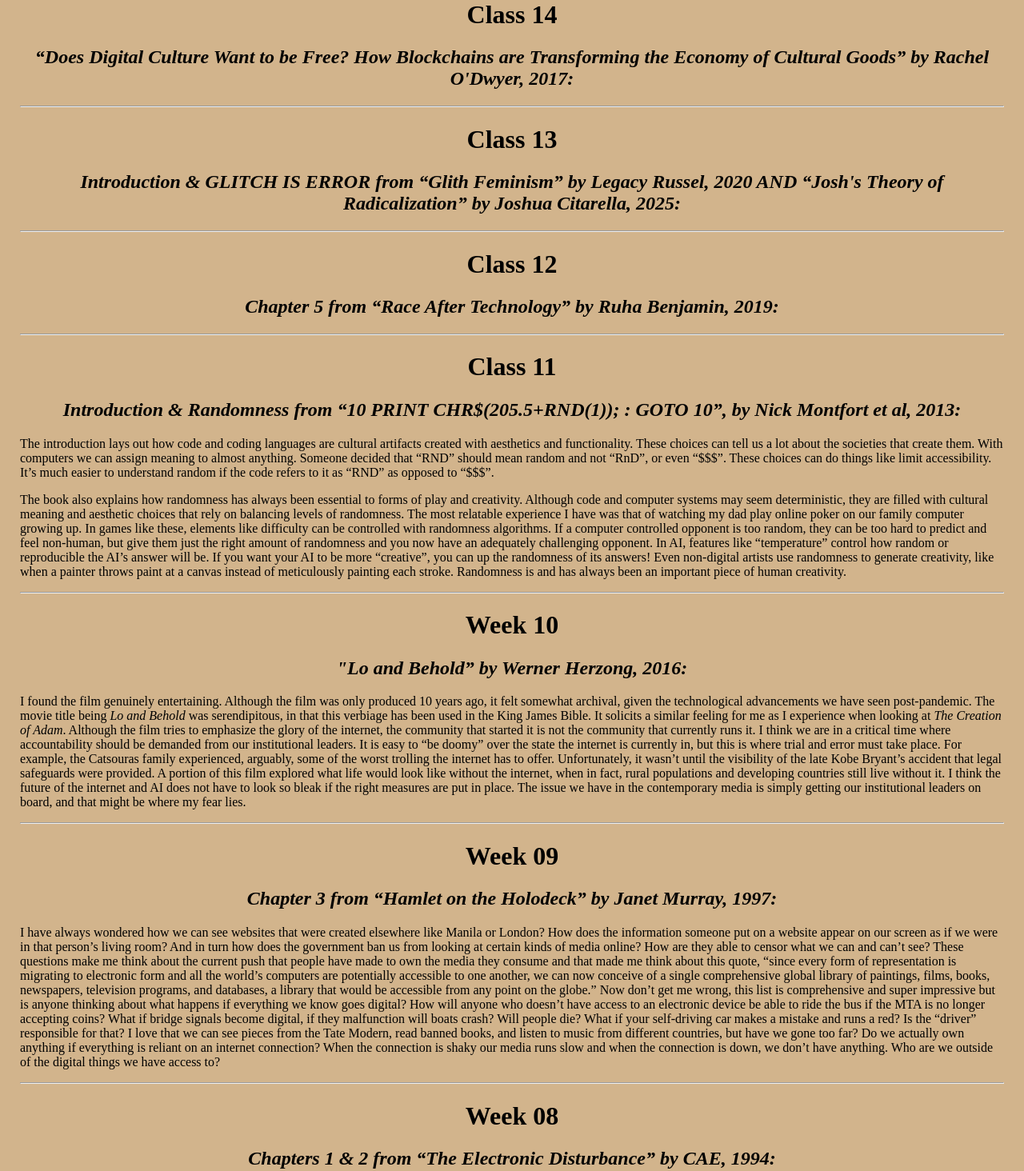
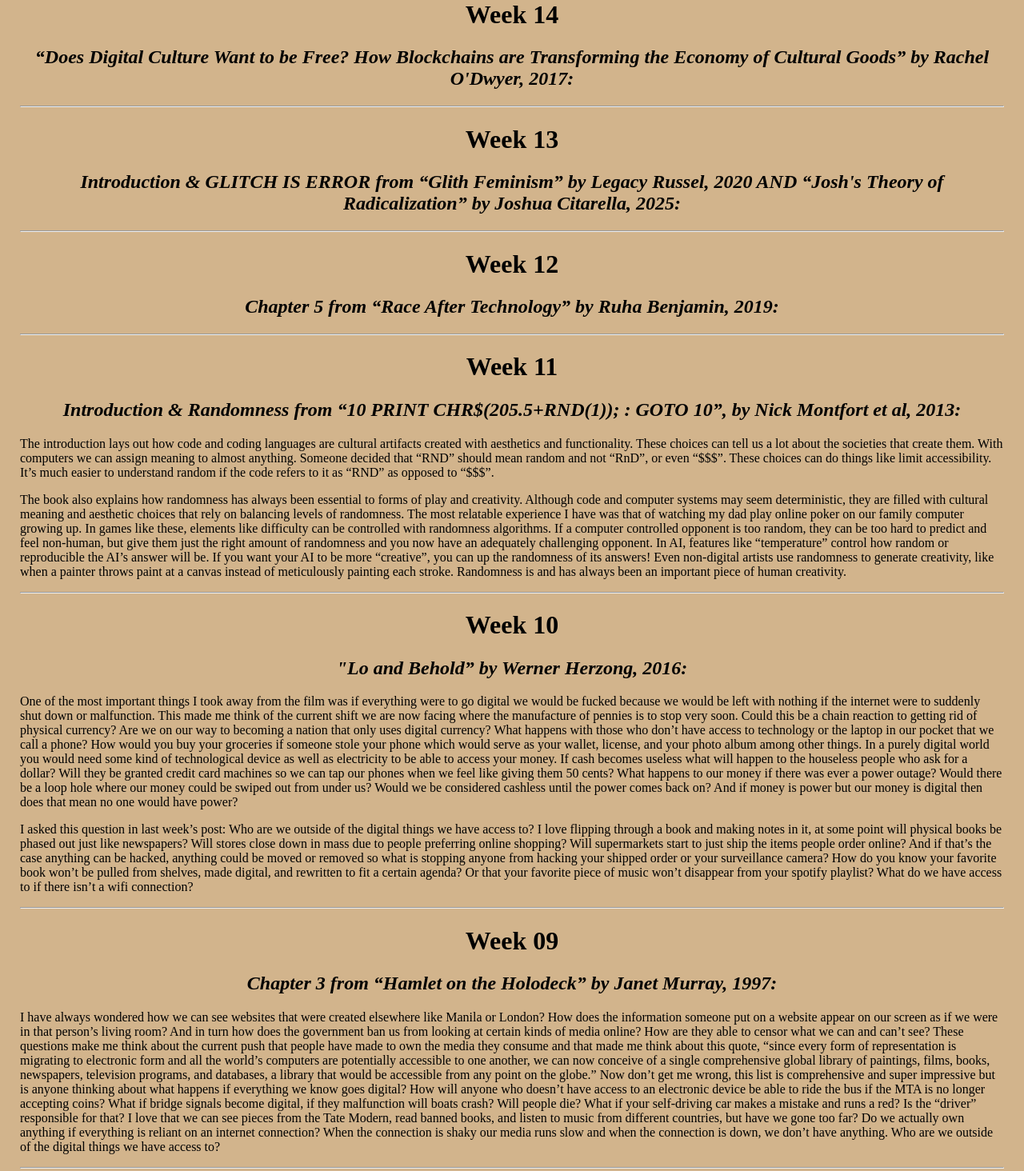
Before and after one commit to sarathn0285/Art_Filled_Spaces, a plain HTML site: page blogpostss.html in a window 1280 px wide. Shown: the top 1464 px of the page at 80% size. Drawn offline with Linux system fonts and the light colour scheme.

Commit message:
Update blogpostss.html

```diff
--- a/blogpostss.html
+++ b/blogpostss.html
@@ -1,7 +1,7 @@
 <html>
   <head>
     <title>Reading Blogs</title>
-    <meta name="description" content="Silentea's Blog post" />
+    <meta name="description" content="Silentea's Blog posts" />
      <style>
       h1, h2 {text-align: center;}
        body
@@ -11,23 +11,28 @@
         </style>
   </head>
   <body>
-     <h1>Class 14</h1>
+     <h1>Week 14</h1>
     <h2><i>“Does Digital Culture Want to be Free? How Blockchains are Transforming the Economy of Cultural Goods” by Rachel O'Dwyer, 2017:</i></h2>
     <hr>
-     <h1>Class 13</h1>
+     <h1>Week 13</h1>
     <h2><i>Introduction & GLITCH IS ERROR from “Glith Feminism” by Legacy Russel, 2020 AND “Josh's Theory of Radicalization” by Joshua Citarella, 2025:</i></h2>
     <hr>
-  <h1>Class 12</h1>
+  <h1>Week 12</h1>
     <h2><i>Chapter 5 from “Race After Technology” by Ruha Benjamin, 2019:</i></h2>
     <hr>
-  <h1>Class 11</h1>
+  <h1>Week 11</h1>
     <h2><i>Introduction & Randomness from “10 PRINT CHR$(205.5+RND(1)); : GOTO 10”, by Nick Montfort et al, 2013:</i></h2>
     <p>The introduction lays out how code and coding languages are cultural artifacts created with aesthetics and functionality. These choices can tell us a lot about the societies that create them. With computers we can assign meaning to almost anything. Someone decided that “RND” should mean random and not “RnD”, or even “$$$”. These choices can do things like limit accessibility. It’s much easier to understand random if the code refers to it as “RND” as opposed to “$$$”. </p>
 <p>The book also explains how randomness has always been essential to forms of play and creativity. Although code and computer systems may seem deterministic, they are filled with cultural meaning and aesthetic choices that rely on balancing levels of randomness. The most relatable experience I have was that of watching my dad play online poker on our family computer growing up. In games like these, elements like difficulty can be controlled with randomness algorithms. If a computer controlled opponent is too random, they can be too hard to predict and feel non-human, but give them just the right amount of randomness and you now have an adequately challenging opponent. In AI, features like “temperature” control how random or reproducible the AI’s answer will be. If you want your AI to be more “creative”, you can up the randomness of its answers! Even non-digital artists use randomness to generate creativity, like when a painter throws paint at a canvas instead of meticulously painting each stroke. Randomness is and has always been an important piece of human creativity.</p>
        <hr>
     <h1>Week 10</h1>
     <h2><i>"Lo and Behold” by Werner Herzong, 2016:</i></h2>
-    <p>I found the film genuinely entertaining. Although the film was only produced 10 years ago, it felt somewhat archival, given the technological advancements we have seen post-pandemic. The movie title being <i>Lo and Behold</i> was serendipitous, in that this verbiage has been used in the King James Bible. It solicits a similar feeling for me as I experience when looking at <i>The Creation of Adam</i>. Although the film tries to emphasize the glory of the internet, the community that started it is not the community that currently runs it. I think we are in a critical time where accountability should be demanded from our institutional leaders. It is easy to “be doomy” over the state the internet is currently in, but this is where trial and error must take place. For example, the Catsouras family experienced, arguably, some of the worst trolling the internet has to offer. Unfortunately, it wasn’t until the visibility of the late Kobe Bryant’s accident that legal safeguards were provided. A portion of this film explored what life would look like without the internet, when in fact, rural populations and developing countries still live without it. I think the future of the internet and AI does not have to look so bleak if the right measures are put in place. The issue we have in the contemporary media is simply getting our institutional leaders on board, and that might be where my fear lies.</p>
+    <p>
+One of the most important things I took away from the film was if everything were to go digital we would be fucked because we would be left with nothing if the internet were to suddenly shut down or malfunction. This made me think of the current shift we are now facing where the manufacture of pennies is to stop very soon. Could this be a chain reaction to getting rid of physical currency? Are we on our way to becoming a nation that only uses digital currency? What happens with those who don’t have access to technology or the laptop in our pocket that we call a phone? How would you buy your groceries if someone stole your phone which would serve as your wallet, license, and your photo album among other things. In a purely digital world you would need some kind of technological device as well as electricity to be able to access your money. If cash becomes useless what will happen to the houseless people who ask for a dollar? Will they be granted credit card machines so we can tap our phones when we feel like giving them 50 cents? What happens to our money if there was ever a power outage? Would there be a loop hole where our money could be swiped out from under us? Would we be considered cashless until the power comes back on? And if money is power but our money is digital then does that mean no one would have power?
+   </p>
+   <p>
+I asked this question in last week’s post: Who are we outside of the digital things we have access to? I love flipping through a book and making notes in it, at some point will physical books be phased out just like newspapers? Will stores close down in mass due to people preferring online shopping? Will supermarkets start to just ship the items people order online? And if that’s the case anything can be hacked, anything could be moved or removed so what is stopping anyone from hacking your shipped order or your surveillance camera? How do you know your favorite book won’t be pulled from shelves, made digital, and rewritten to fit a certain agenda? Or that your favorite piece of music won’t disappear from your spotify playlist? What do we have access to if there isn’t a wifi connection?
+   </p>
     <hr>
     <h1>Week 09</h1>
     <h2><i>Chapter 3 from “Hamlet on the Holodeck” by Janet Murray, 1997:</i></h2>
```
